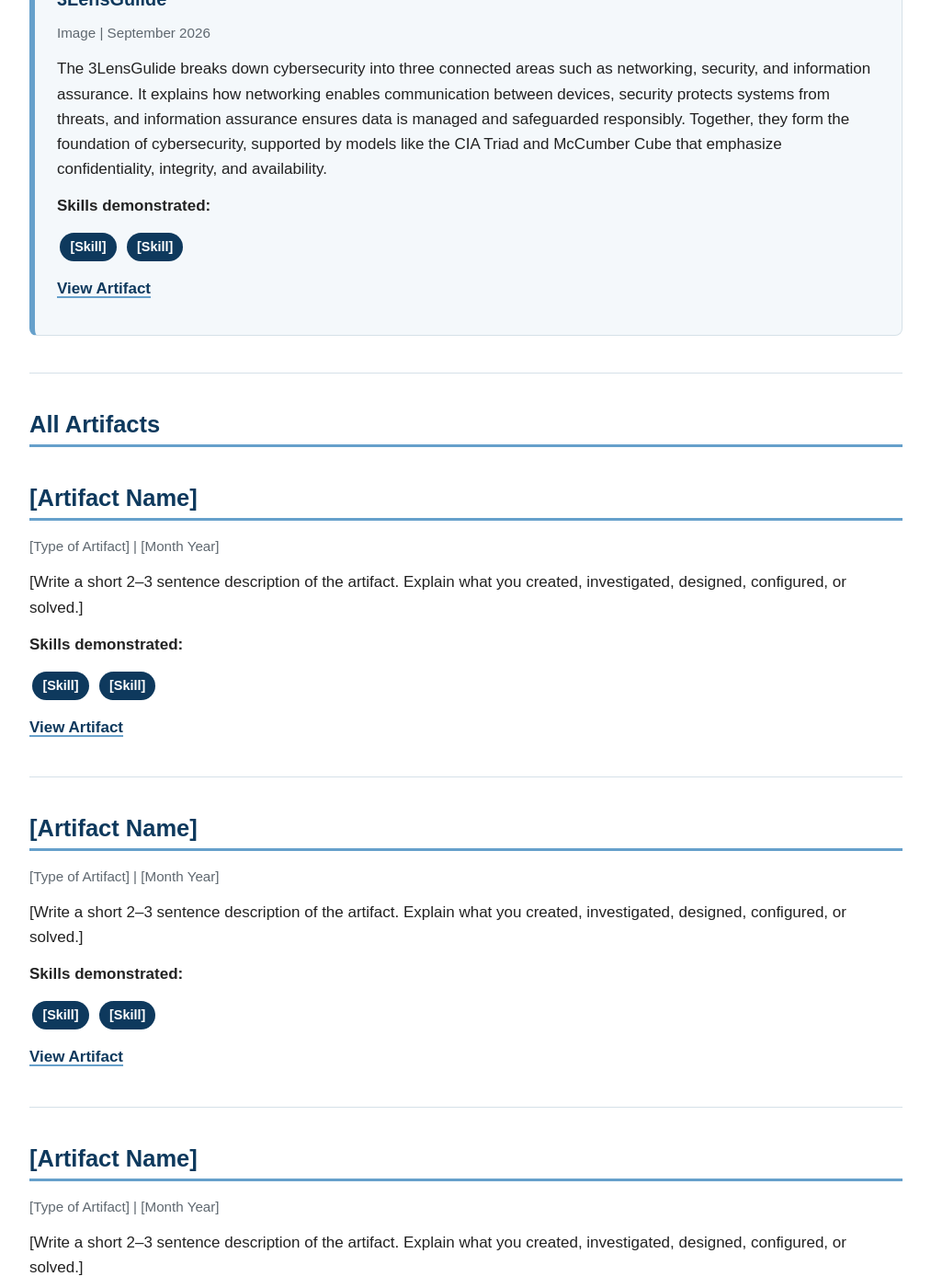
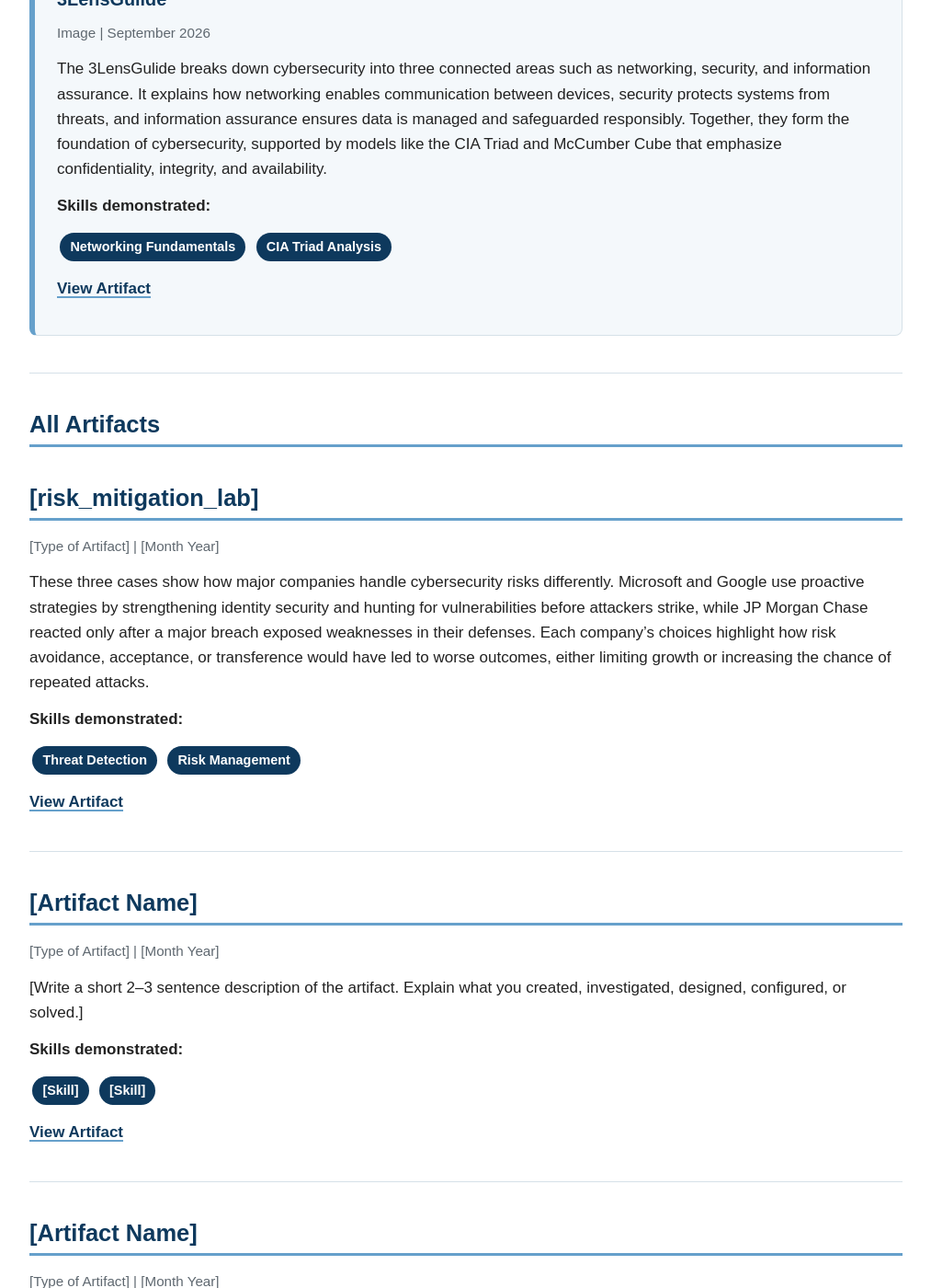
Before and after one commit to Rose111144/apex-portfolio, a Jekyll site: the page built from artifacts.md, in a window 1280 px wide and 1400 px high, scrolled down 1186 px. Shown: the whole window at 92% size, without its empty margins (133-1146 px from the left). Built offline with Jekyll 4.4.1, drawn with Linux system fonts in a browser that asks for light colours.

Commit message:
Revise artifacts.md with new content and skills
Updated artifact descriptions and skills sections.

```diff
--- a/artifacts.md
+++ b/artifacts.md
@@ -56,8 +56,8 @@ The 3LensGulide breaks down cybersecurity into three connected areas such as  ne
 
 **Skills demonstrated:**
 
-<span class="skill-tag">[Skill]</span>
-<span class="skill-tag">[Skill]</span>
+<span class="skill-tag">Networking Fundamentals</span>
+<span class="skill-tag">CIA Triad Analysis</span>
 
 [View Artifact](artifacts/3LensGulide)
 
@@ -66,15 +66,14 @@ The 3LensGulide breaks down cybersecurity into three connected areas such as  ne
 ---
 ## All Artifacts
 
-## [Artifact Name]
+## [risk_mitigation_lab]
 <p class="artifact-meta">[Type of Artifact] | [Month Year]</p>
-
-[Write a short 2–3 sentence description of the artifact. Explain what you created, investigated, designed, configured, or solved.]
+These three cases show how major companies handle cybersecurity risks differently. Microsoft and Google use proactive strategies by strengthening identity security and hunting for vulnerabilities before attackers strike, while JP Morgan Chase reacted only after a major breach exposed weaknesses in their defenses. Each company’s choices highlight how risk avoidance, acceptance, or transference would have led to worse outcomes, either limiting growth or increasing the chance of repeated attacks.
 
 **Skills demonstrated:**
 
-<span class="skill-tag">[Skill]</span>
-<span class="skill-tag">[Skill]</span>
+<span class="skill-tag">Threat Detection</span>
+<span class="skill-tag">Risk Management</span>
 
 [View Artifact](artifacts/ARTIFACT-FOLDER/)
 
```
